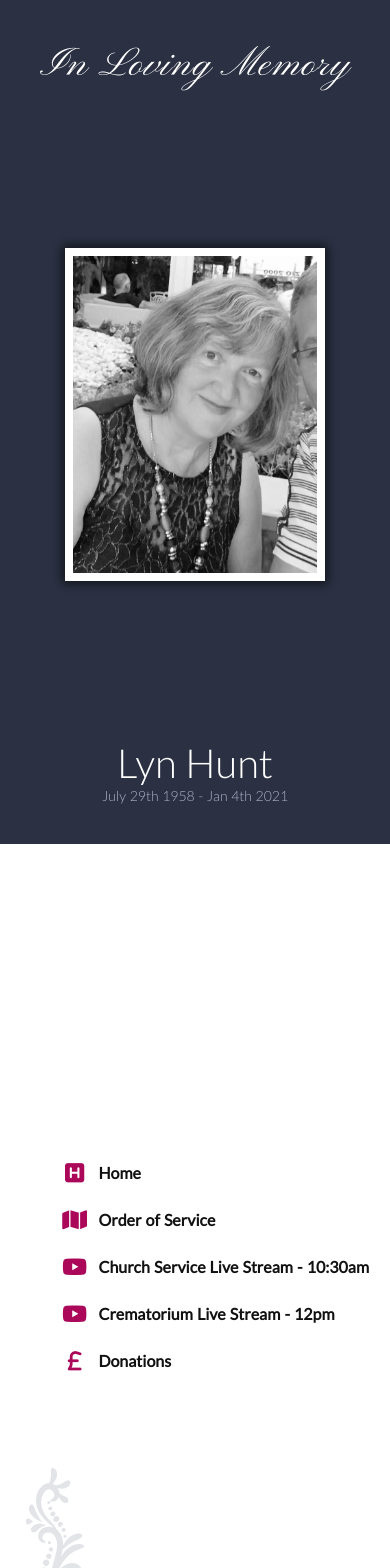
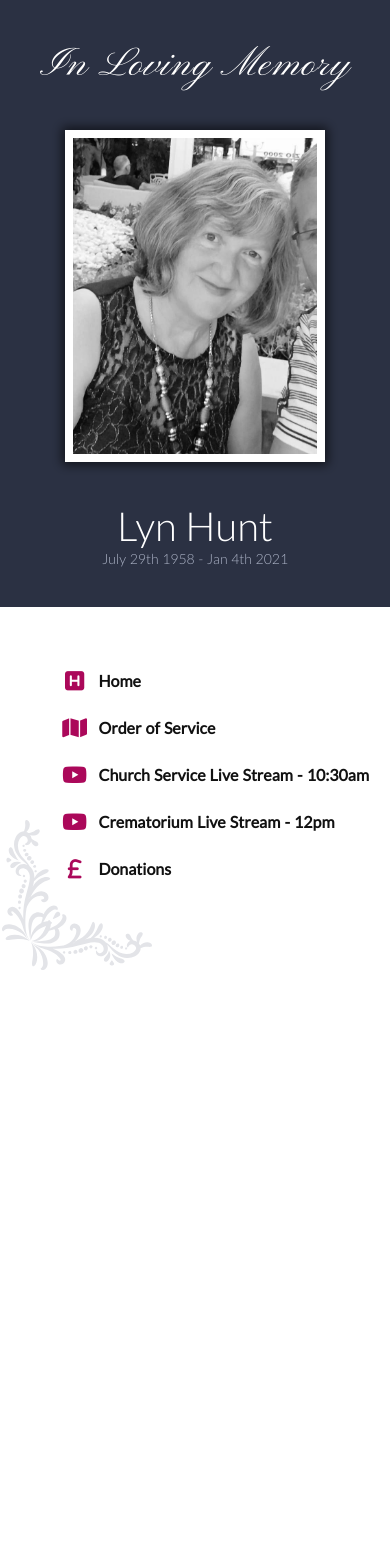
Before and after one commit to Coderior/lovingmemory, a Nuxt app: page / in a window 390 px wide. Shown: the top 1568 px of the page. After the commit the page ends 972 px from the top, so only its background shows below. Built offline with nearby package versions, Linux system fonts and the light colour scheme.

Commit message:
update mobile

```diff
--- a/package.json
+++ b/package.json
@@ -10,7 +10,7 @@
   },
   "dependencies": {
     "core-js": "^3.6.5",
-    "nuxt": "^2.14.6"
+    "nuxt": "^2.14.12"
   },
   "devDependencies": {
     "sass": "^1.32.0",
--- a/pages/index.vue
+++ b/pages/index.vue
@@ -55,6 +55,7 @@ export default {}
   @media screen and (max-width: 800px) {
     flex: 0 0 100%;
     width: 100%;
+    min-height: auto;
   }
 }
 ul {
@@ -99,6 +100,11 @@ ul {
   background-position: bottom 20px left 20px;
   background-repeat: no-repeat;
   background-size: 200px;
+  @media screen and (max-width: 800px) {
+    padding: 50px 0 80px;
+    background-position: bottom 2px left 2px;
+    background-size: 150px;
+  }
 }
 
 </style>
```
Also changed, not shown: 4 other files (tests, documents, lock files or other folders).
